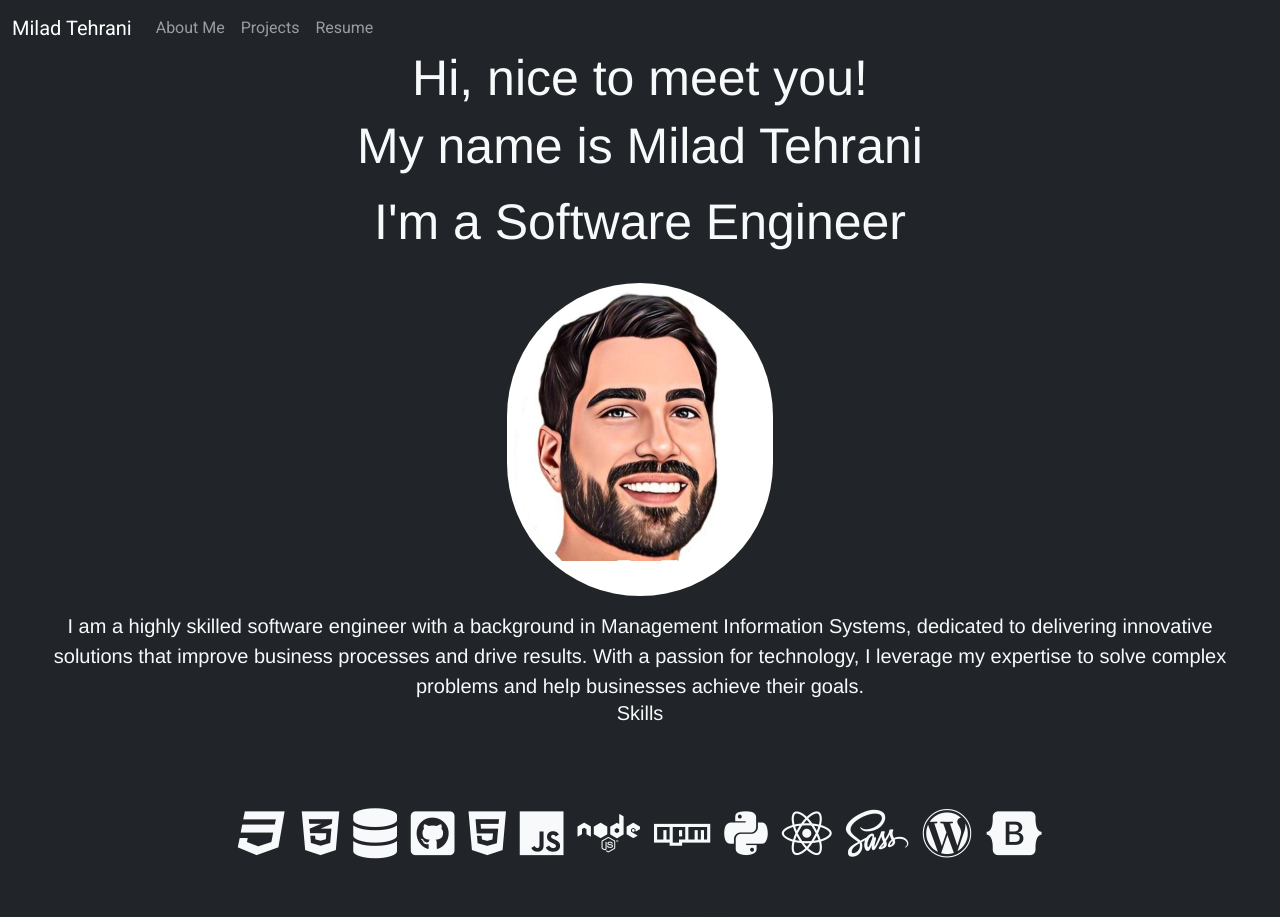
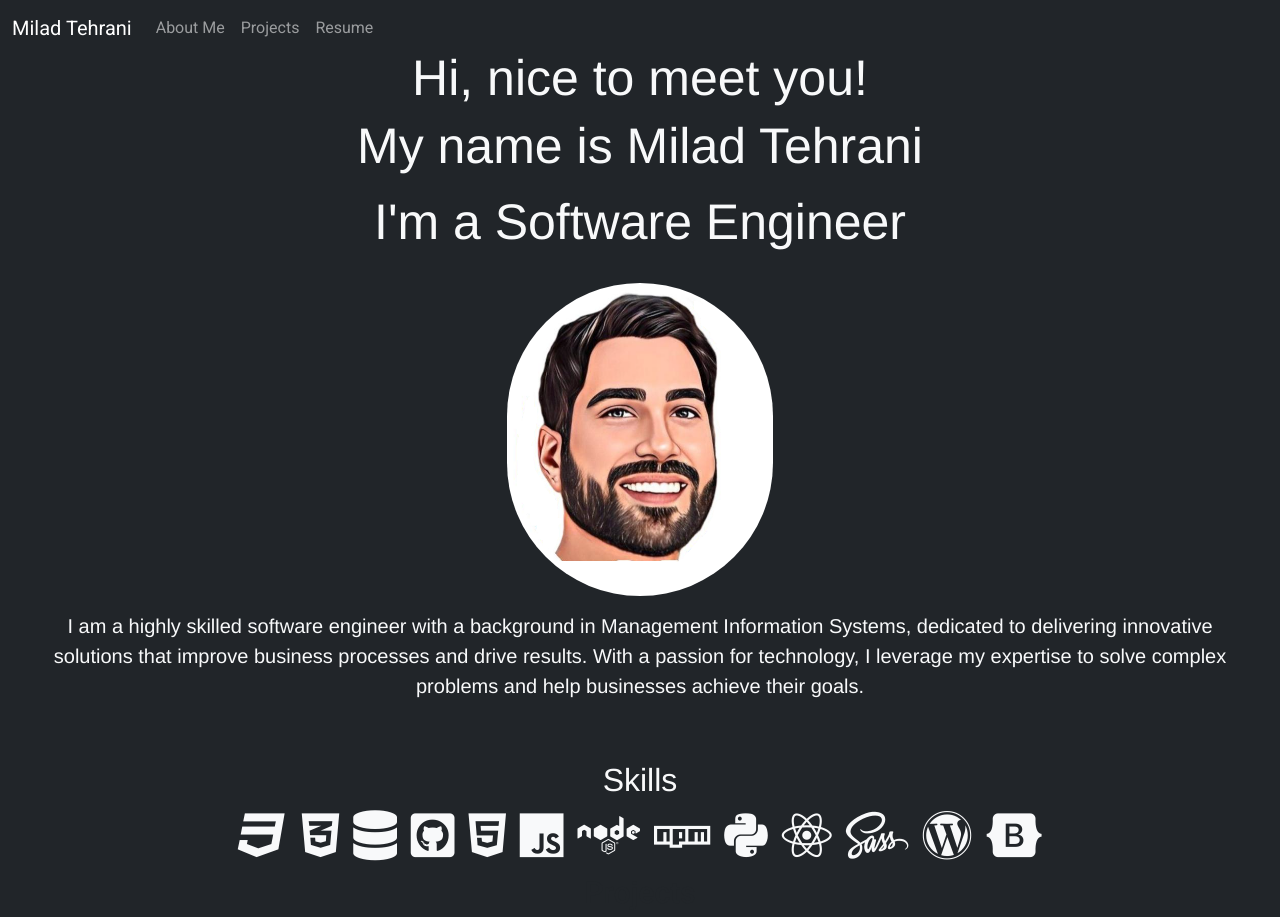
Before and after one commit to tehranimilad/Portfolio.v3, a React (Create React App) app in the folder frontend/: page / in a window 1280 px wide. Shown: the top 917 px of the page. Built offline with nearby package versions, Linux system fonts and the light colour scheme.

Commit message:
optimizing home page

```diff
--- a/frontend/src/pages/HomePage/index.css
+++ b/frontend/src/pages/HomePage/index.css
@@ -19,7 +19,7 @@
 }
 
 .icons {
-    padding-top: 80px;
+    padding-top: 60px;
 }
 
 h1 {
--- a/frontend/src/pages/HomePage/index.js
+++ b/frontend/src/pages/HomePage/index.js
@@ -17,10 +17,8 @@ return (
           <MDBCardBody className="aboutDescription">
             I am a highly skilled software engineer with a background in Management Information Systems, dedicated to delivering innovative solutions that improve business processes and drive results. With a passion for technology, I leverage my expertise to solve complex problems and help businesses achieve their goals.
           </MDBCardBody>
-          <MDBCardTitle>
-            Skills
-          </MDBCardTitle>
           <h1 className="icons">
+            <h2>Skills</h2>
           <MDBIcon fab icon="css3" /> <MDBIcon fab icon="css3-alt" /> <MDBIcon fas icon="database" /> <MDBIcon fab icon="github-square" /> <MDBIcon fab icon="html5" /> <MDBIcon fab icon="js" /> <MDBIcon fab icon="node" /> <MDBIcon fab icon="npm" /> <MDBIcon fab icon="python" /> <MDBIcon fab icon="react" /> <MDBIcon fab icon="sass" /> <MDBIcon fab icon="wordpress" /> <MDBIcon fab icon="bootstrap" />
           </h1>
         </div>
--- a/frontend/src/pages/Projects/index.css
+++ b/frontend/src/pages/Projects/index.css
@@ -3,3 +3,7 @@
     background-size: cover;
     padding-top: 75px;
 }
+
+.projectHeader {
+    font-size: 30px
+}
```
